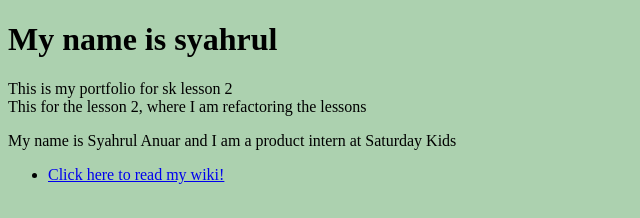
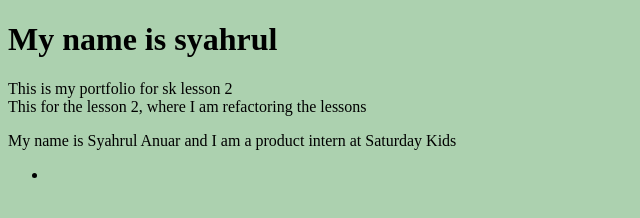
Before and after one commit to sksyahrul/portfolio, a plain HTML site: page index.html in a window 1280 px wide. Shown: the whole page, without its empty margins (0-640 px from the left). Drawn offline with Linux system fonts and the light colour scheme.

Commit message:
removed href

```diff
--- a/index.html
+++ b/index.html
@@ -19,7 +19,6 @@
   <!-- Links -->
   <ul>
     <li>
-      <a href="../mywiki"> Click here to read my wiki!</a>
     </li>
   </ul>
 </body>
```
